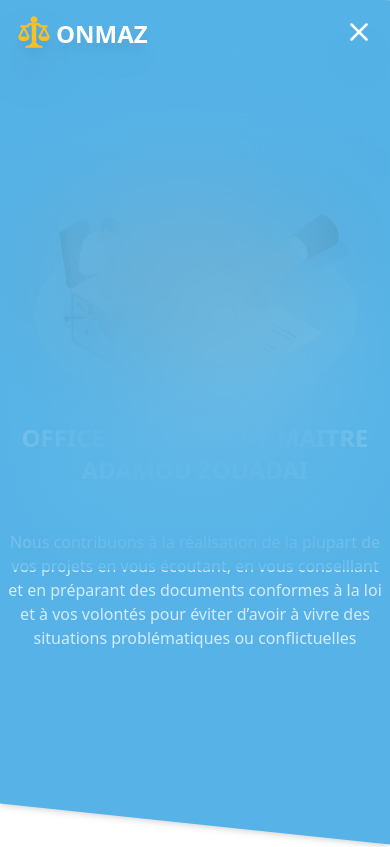
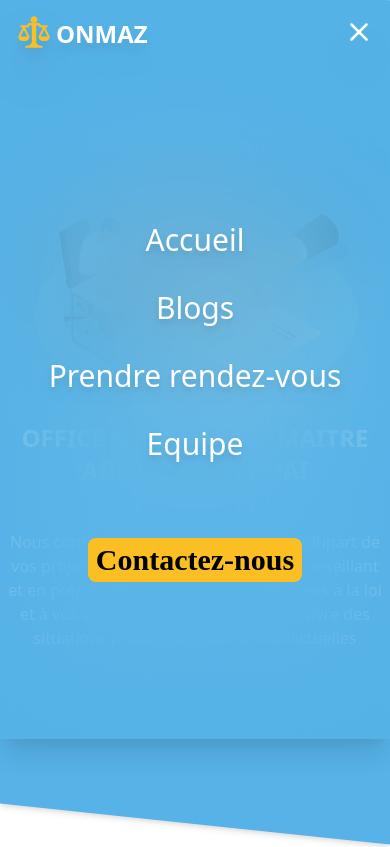
Before and after one commit to NaimCode/ONMAZ_frontend, a Next.js app: page / in a window 390 px wide. Shown: the top 847 px of the page. Built offline with nearby package versions, Linux system fonts and the light colour scheme; a web font is replaced by a local one.

Commit message:
responsive

```diff
--- a/components/appbar.js
+++ b/components/appbar.js
@@ -57,7 +57,7 @@ const Appbar = () => {
         </div>
         <div
           onClick={() => router.push("/contact")}
-          className="hidden md:flex cursor-pointer px-2 py-1 rounded-lg font-title font-bold text-lg bg-yellow-400 transition duration-300 hover:drop-shadow-xl hover:bg-yellow-500 "
+          className=" hidden md:flex cursor-pointer px-2 py-1 rounded-lg font-title font-bold text-lg bg-yellow-400 transition duration-300 hover:drop-shadow-xl hover:bg-yellow-500 "
         >
           Contactez-nous
         </div>
@@ -65,8 +65,24 @@ const Appbar = () => {
       <div
         className={`${
           !menuMobile ? "hidden" : ""
-        }  h-[60vh] transform transition duration-300 md:hidden`}
-      ></div>
+        } shadow-xl  h-[80vh]  transform transition duration-300 md:hidden flex flex-col justify-center items-center gap-8`}
+      >
+        {menu.map((m) => (
+          <div
+            key={menu.indexOf(m)}
+            onClick={() => router.push(m.route)}
+            className="cursor-pointer filter  font-body text-3xl transition duration-300 text-white drop-shadow-lg hover:font-body hover:scale-110"
+          >
+            {m.titre}
+          </div>
+        ))}
+        <div
+          onClick={() => router.push("/contact")}
+          className="mt-11 flex cursor-pointer px-2 py-1 rounded-lg font-title font-bold text-3xl bg-yellow-400 transition duration-300 hover:drop-shadow-xl hover:bg-yellow-500 "
+        >
+          Contactez-nous
+        </div>
+      </div>
     </div>
   );
 };
```
